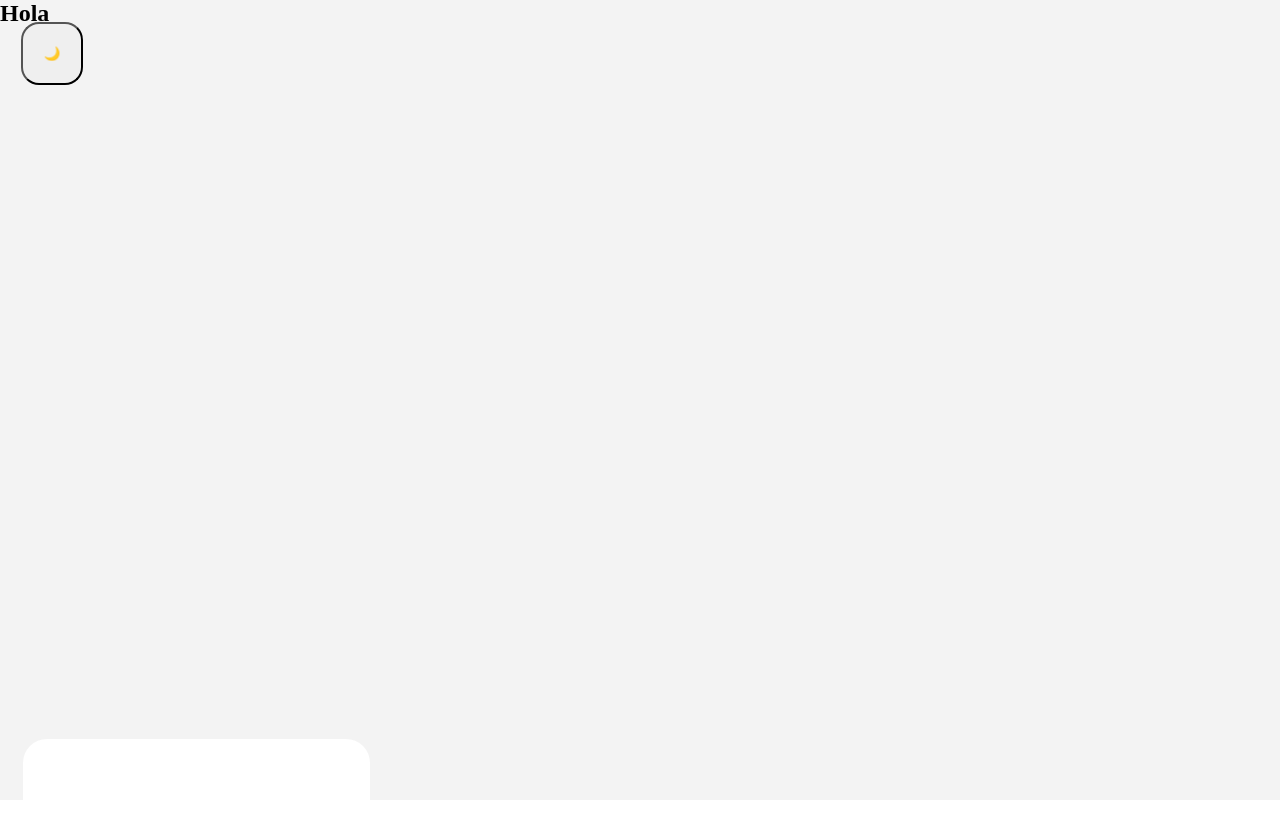
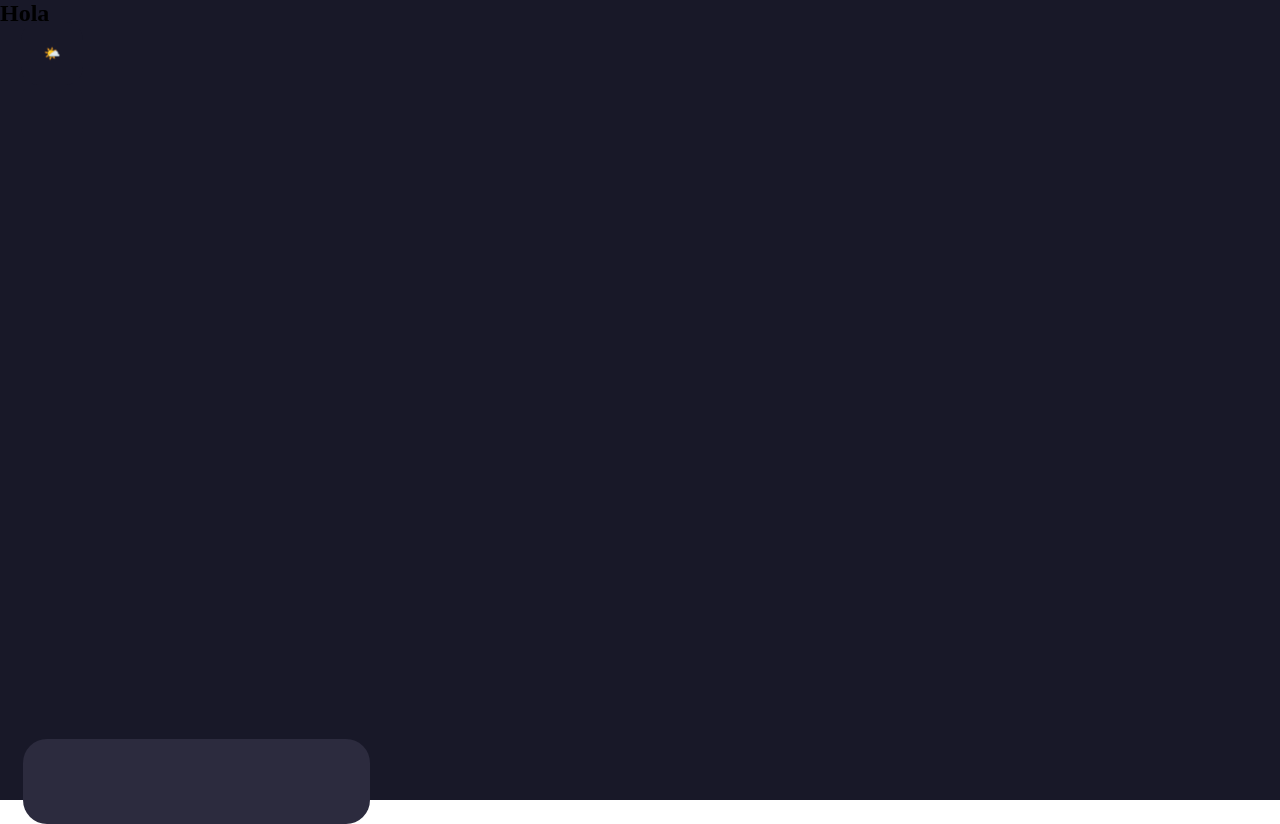
Before and after one commit to Afrozens/freelancer-ricky-monday, a React (Vite) app: page / in a window 1280 px wide. Built offline with nearby package versions, Linux system fonts and the light colour scheme.

Commit message:
feat: integrating theme and styles

```diff
--- a/src/components/ButtonTheme/index.tsx
+++ b/src/components/ButtonTheme/index.tsx
@@ -1,12 +1,11 @@
+import ThemesContext from '../../contexts/ThemesContext'
+import { ThemeContext } from '../../interfaces/theme'
 import { Buttontheme } from './style'
-import { ReactNode } from 'react'
+import { useContext } from 'react'
 
-type PropsButton = {
-  children: ReactNode
-}
-
-const ButtonTheme = ({ children }: PropsButton) => {
-  return <Buttontheme>{children}</Buttontheme>
+const ButtonTheme = () => {
+  const { isToggle, handleToggle } = useContext<ThemeContext>(ThemesContext)
+  return <Buttontheme onClick={handleToggle}>{isToggle ? '🌙'  : '🌤️'}</Buttontheme>
 }
 
 export default ButtonTheme
--- a/src/components/ButtonTheme/style.ts
+++ b/src/components/ButtonTheme/style.ts
@@ -1,4 +1,5 @@
 import styled from '@emotion/styled'
+import { Theme } from '../../interfaces/theme'
 
 export const Buttontheme = styled.button`
   position: absolute;
@@ -6,6 +7,7 @@ export const Buttontheme = styled.button`
   height: 63px;
   left: 21px;
   top: 22px;
-  background: #efefef;
+  border: 0;
+  background: ${({theme}: Theme) => theme?.background};
   border-radius: 18px;
 `
--- a/src/components/Header/styles.ts
+++ b/src/components/Header/styles.ts
@@ -1,4 +1,5 @@
 import styled from '@emotion/styled'
+import { Theme } from '../../interfaces/theme'
 
 export const Header = styled.header`
   display: flex;
@@ -9,5 +10,5 @@ export const Header = styled.header`
   position: absolute;
   left: 23px;
   top: 739px;
-  background: #ffffff;
+  background: ${({theme}: Theme) => theme?.backgroundInputs};
 `
--- /dev/null
+++ b/src/contexts/ThemesContext.tsx
@@ -0,0 +1,31 @@
+
+import { useState, ReactNode, createContext } from 'react'
+import { ThemeContext } from '../interfaces/theme';
+import { ThemeProvider } from '@emotion/react';
+import { darkTheme, lightTheme } from '../theme/theme';
+
+type PropsProvider = {
+  children: ReactNode
+}
+
+const initialState = {};
+const ThemesContext = createContext<ThemeContext>(initialState)
+
+export const ThemesProvider = ({ children }: PropsProvider) => {
+  const [isToggle, setIsToggle] = useState(false)
+
+  const handleToggle = () => {
+    setIsToggle(!isToggle)
+  }
+
+  const data = { isToggle, handleToggle }
+  return (
+    <ThemesContext.Provider value={data}>
+      <ThemeProvider theme={isToggle ? lightTheme : darkTheme}>
+      {children}
+      </ThemeProvider>
+    </ThemesContext.Provider>
+  )
+}
+
+export default ThemesContext
--- /dev/null
+++ b/src/interfaces/theme.ts
@@ -0,0 +1,14 @@
+export interface ThemeContext {
+  isToggle?: boolean,
+  handleToggle?: () => void
+}
+
+export interface Theme {
+  theme?: {
+    background: string
+  backgroundInputs: string
+  textColor: string
+  textColorSecundary: string
+  colorHearth: string
+  }
+}
--- a/src/main.tsx
+++ b/src/main.tsx
@@ -3,9 +3,12 @@ import ReactDOM from 'react-dom/client'
 import './global.css'
 import { RouterProvider } from 'react-router-dom'
 import router from './routes'
+import { ThemesProvider } from './contexts/ThemesContext'
 
 ReactDOM.createRoot(document.getElementById('root') as HTMLElement).render(
   <React.StrictMode>
-    <RouterProvider router={router} />
+    <ThemesProvider>
+      <RouterProvider router={router} />
+    </ThemesProvider>
   </React.StrictMode>,
 )
--- a/src/pages/HomePage/index.tsx
+++ b/src/pages/HomePage/index.tsx
@@ -3,7 +3,7 @@ import { Homepage } from './styles'
 
 const HomePage = () => {
   return <Homepage>
-    <ButtonTheme>🌙</ButtonTheme>
+    <ButtonTheme />
     <h2>Hola</h2>
   </Homepage>
 }
--- a/src/pages/HomePage/styles.ts
+++ b/src/pages/HomePage/styles.ts
@@ -1,7 +1,9 @@
 import styled from '@emotion/styled'
+import { Theme } from '../../interfaces/theme'
 
 export const Homepage = styled.main`
   width: 100%;
   height: 100vh;
-  background-color: #F3F3F3;
+  overflow: hidden;
+  background-color: ${({theme}: Theme) => theme?.background};
 `
--- a/src/routes/index.tsx
+++ b/src/routes/index.tsx
@@ -5,7 +5,9 @@ import { Error404, HistoryPage, HomePage, LoginPage } from '../pages'
 const router = createBrowserRouter([
   {
     path: '/',
-    element: <Header />,
+    element: (
+        <Header />
+    ),
     errorElement: <Error404 />,
     children: [
       {
```
